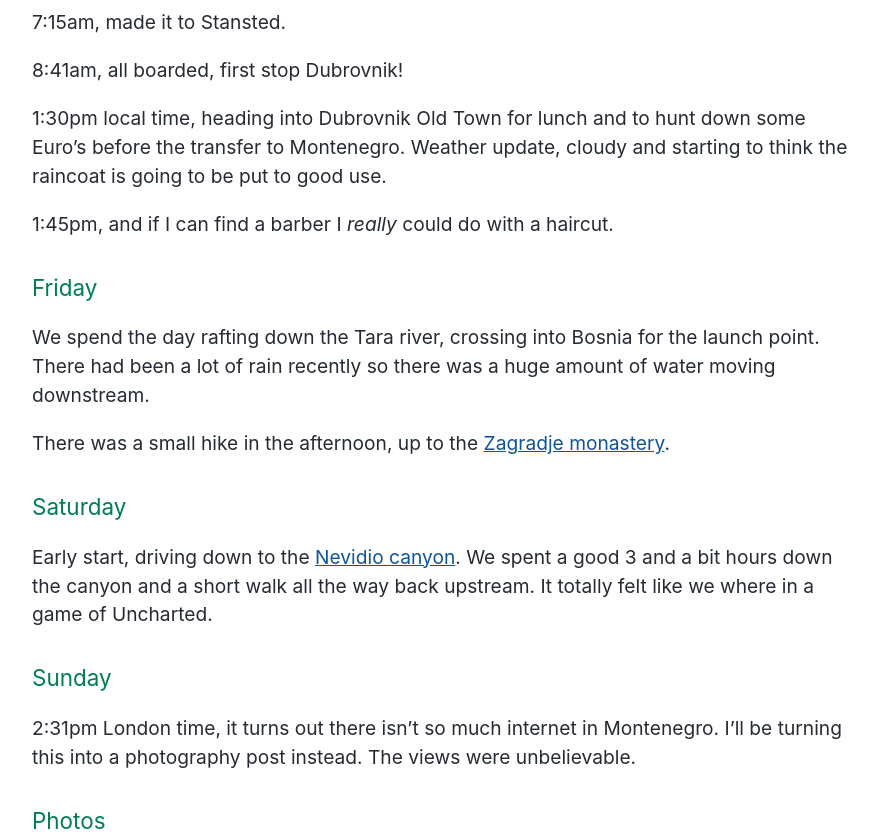
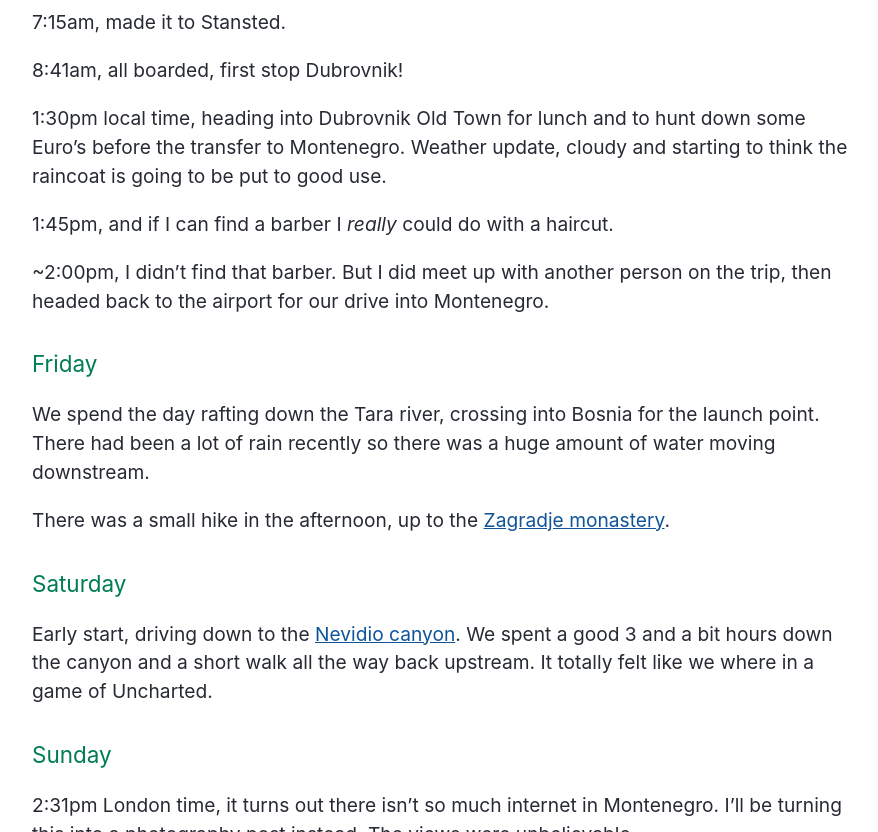
Before and after one commit to sjparkinson/uncomplicated.systems, a Jekyll site: the page built from _posts/2018-06-28-canyoneering-and-rafting-in-montenegro.md, in a window 1280 px wide and 900 px high, scrolled down 641 px, cut to the strip 0-832 px from the top of the window. Shown: the whole strip, without its empty margins (192-1070 px from the left). Built offline with Jekyll 4.4.1, drawn with Linux system fonts in a browser that asks for light colours; the repository's description, which GitHub fills in, is left out.

Commit message:
Update 2018-06-28-canyoneering-and-rafting-in-montenegro.md

```diff
--- a/_posts/2018-06-28-canyoneering-and-rafting-in-montenegro.md
+++ b/_posts/2018-06-28-canyoneering-and-rafting-in-montenegro.md
@@ -17,6 +17,8 @@ I've signed up for a long weekend of watersports through [Much Better Adventures
 1:30pm local time, heading into Dubrovnik Old Town for lunch and to hunt down some Euro's before the transfer to Montenegro. Weather update, cloudy and starting to think the raincoat is going to be put to good use.
 
 1:45pm, and if I can find a barber I _really_ could do with a haircut.
+
+~2:00pm, I didn't find that barber. But I did meet up with another person on the trip, then headed back to the airport for our drive into Montenegro.
 
 ### Friday
 
```
